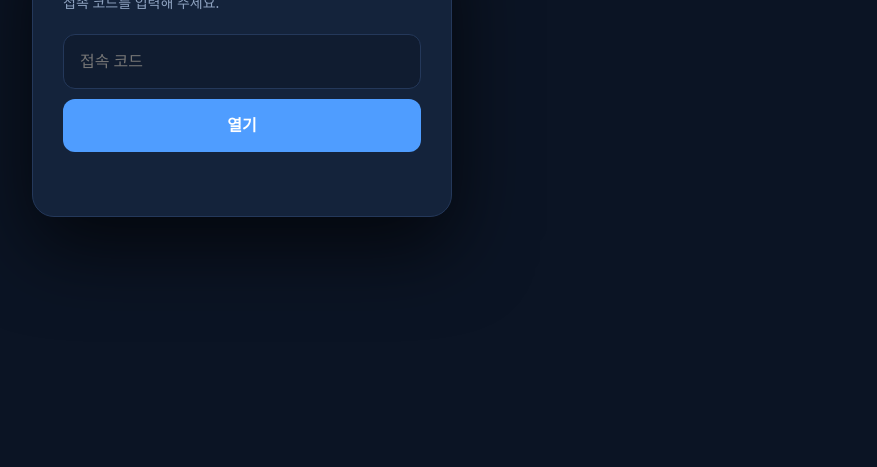
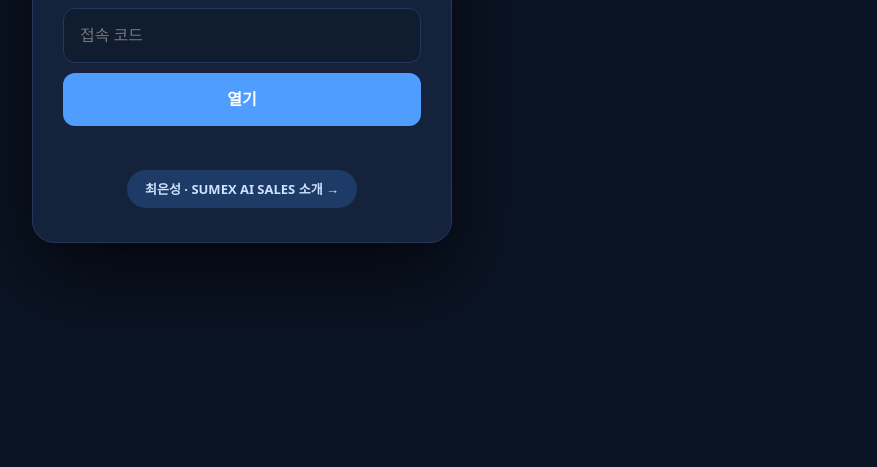
Before and after one commit to CESCEO/sumex-ai-sales-lab, a plain HTML site: page index.html in a window 1280 px wide. Shown: the part 333-800 px from the top of the page, without its empty margins (398-1275 px from the left). Drawn offline with Linux system fonts and the light colour scheme; a web font is replaced by a local one.

Commit message:
Add files via upload

```diff
--- a/index.html
+++ b/index.html
@@ -74,9 +74,10 @@ td.n,th.n{text-align:right;font-variant-numeric:tabular-nums}
 </style>
 </head>
 <body>
-<div id="gate"><div class="box"><h1>SUMEX <b>최은성의 AI SALES LAB</b></h1><p>접속 코드를 입력해 주세요.</p><input id="pw" type="password" placeholder="접속 코드" autocomplete="current-password"><button id="go">열기</button><div class="err" id="err"></div></div></div>
+<div id="gate"><div class="box"><h1>SUMEX <b>최은성의 AI SALES LAB</b></h1><p>접속 코드를 입력해 주세요.</p><input id="pw" type="password" placeholder="접속 코드" autocomplete="current-password"><button id="go">열기</button><div class="err" id="err"></div><div style="text-align:center"><a href="https://cesceo.github.io/sumex-ai-intro/" style="display:inline-block;margin-top:14px;padding:9px 18px;border-radius:999px;background:#1d3b66;color:#cfe3ff;font-weight:800;font-size:13px;text-decoration:none">최은성 · SUMEX AI SALES 소개 →</a></div></div></div>
 <header><div class="bar"><div class="brand">SUMEX <b>AI SALES LAB</b><small>최은성 영업 일지 · 납품 · 일정</small></div><nav id="nav"></nav></div></header>
 <main id="main"></main>
+<div style="text-align:center;padding:10px 0 40px"><a href="https://cesceo.github.io/sumex-ai-intro/" style="display:inline-block;margin-top:14px;padding:9px 18px;border-radius:999px;background:#1d3b66;color:#cfe3ff;font-weight:800;font-size:13px;text-decoration:none">최은성 · SUMEX AI SALES 소개 →</a></div>
 <div id="modal"><div class="bx"><div class="tb"><span id="mt"></span><span><a class="mut" style="cursor:pointer" onclick="LAB.closeModal()">닫기 ✕</a></span></div><div id="mb"></div></div></div>
 <script src="lab_app.js"></script>
 </body>
```
